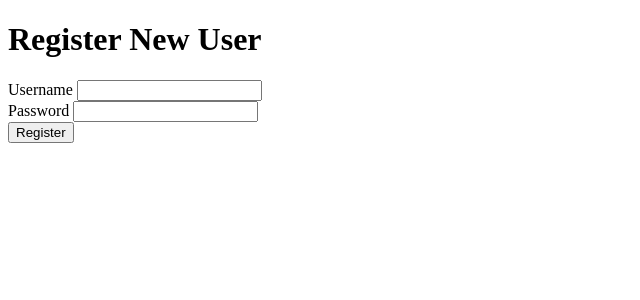
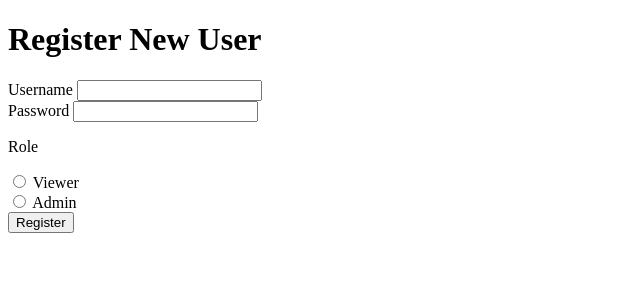
Before and after one commit to cojinkis/database_assignment4, a Flask app: page /auth/register in a window 1280 px wide. Shown: the top 300 px of the page, without its empty margins (0-640 px from the left). Run offline with Flask 3, Linux system fonts and the light colour scheme; some libraries are stand-ins or nearby versions.

Commit message:
registering works

```diff
--- a/app.py
+++ b/app.py
@@ -1,7 +1,7 @@
 from flask import Flask, jsonify, url_for
 import os
 import auth
-
+from utilities import get_db_connection
 try:
     import psycopg
 except Exception:
@@ -13,21 +13,7 @@ app.config.from_mapping(
 )
 app.register_blueprint(auth.bp)
 
-def get_db_connection():
-    """Return a new psycopg connection using the DATABASE_URL env var.
 
-    Raises ValueError if psycopg is not installed or DATABASE_URL is not set.
-    """
-    if psycopg is None:
-        raise ValueError("psycopg is not installed; install requirements.txt")
-    database_url = os.environ.get("DATABASE_URL", "")
-    if not database_url:
-        raise ValueError("DATABASE_URL environment variable is not set")
-    # If the env var was set with surrounding quotes (common on Windows cmd: set VAR="value"),
-    # strip surrounding single or double quotes so it actually works.
-    database_url = database_url.strip()
-    database_url = database_url.strip('"\'')
-    return psycopg.connect(database_url)
 
 
 @app.route("/")
--- a/auth.py
+++ b/auth.py
@@ -1,7 +1,7 @@
 from flask import Blueprint, request, render_template, flash, redirect, url_for, session, g, jsonify
 from werkzeug.security import generate_password_hash, check_password_hash
 import os
-import app
+from utilities import get_db_connection
 
 
 bp = Blueprint('auth', __name__, url_prefix='/auth')
@@ -11,7 +11,8 @@ def register():
     if request.method == 'POST':
         username = request.form['username']
         password = request.form['password']
-        role = request.form.get('role', 'viewer')
+        role = request.form.get('role')
+        print(role)
         error = None
 
         if not username:
@@ -21,7 +22,7 @@ def register():
 
         if error is None:
             try:
-                conn = app.get_db_connection()
+                conn = get_db_connection()
                 with conn.cursor() as cur:
                     cur.execute(
                         "INSERT INTO app_user (username, password_hash, role) VALUES (%s, %s, %s)",
@@ -45,7 +46,7 @@ def login():
     if request.method == 'POST':
         username = request.form['username']
         password = request.form['password']
-        db = app.get_db_connection() # for getting the user db, implemented later
+        db = get_db_connection() # for getting the user db, implemented later
         error = None
         user = db.execute(
             'SELECT * FROM app_user WHERE username = ?', (username)
@@ -70,7 +71,7 @@ def load_logged_in_user():
     if curr_user_id is None:
         g.user = None
     else:
-        g.user = app.get_db_connection().execute(
+        g.user = get_db_connection().execute(
             'SELECT * FROM app_user WHERE id = ?', (curr_user_id)
         ).fetchone()
 
--- a/templates/auth/login.html
+++ b/templates/auth/login.html
@@ -3,10 +3,10 @@
 <html lang="en">
 <head>
     <meta charset="UTF-8">
-    <title>Register</title>
+    <title>Login</title>
 </head>
 <body>
-    <h1>Login New User</h1>
+    <h1>Login User</h1>
     <form method="post">
         <label for="username">Username</label>
         <input name="username" id="username" required>
--- a/templates/auth/register.html
+++ b/templates/auth/register.html
@@ -13,6 +13,12 @@
         <label for="password">Password</label>
         <input type="password" name="password" id="password" required>
         <br>
+        <p>Role</p>
+        <input type="radio" name="role" id="viewer" value="viewer" required>
+        <label for="viewer">Viewer</label><br>
+        <input type="radio" name="role" id="admin" value="admin" required>
+        <label for="admin">Admin</label>
+        <br>
         <input type="submit" value="Register">
     </form>
 </body>
```
Also changed, not shown: utilities.py (added, +21 -0 lines).
